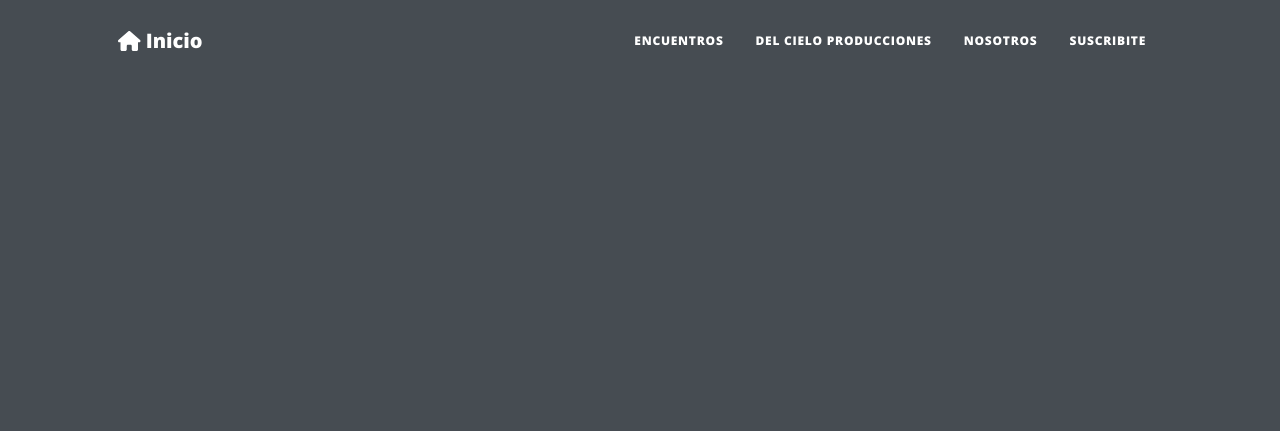
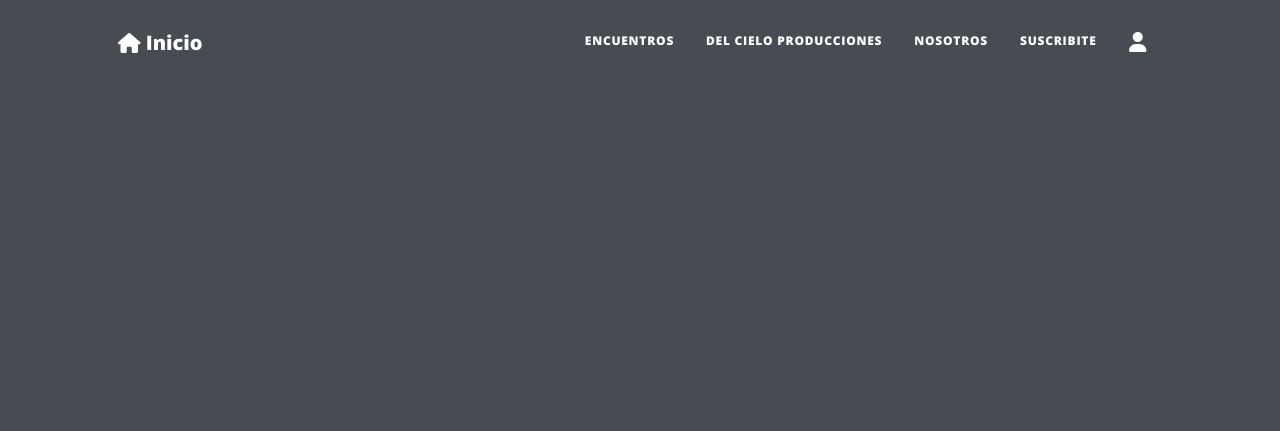
Before and after one commit to pyvan23/blog_drone, a Django app: template templates/post.html in a window 1280 px wide. Shown: the top 431 px of the page. Run offline with Django 4.2, Linux system fonts and the light colour scheme; the template is opened without the code that fills it, so the values that code supplies are empty; some libraries are stand-ins or nearby versions.

Commit message:
Added admin login at index

```diff
--- a/blog_drone/urls.py
+++ b/blog_drone/urls.py
@@ -2,6 +2,6 @@ from django.contrib import admin
 from django.urls import path, include
 
 urlpatterns = [
-    path('admin/', admin.site.urls),
+    path('admin/', admin.site.urls, name='admin'),
     path('', include('blog.urls')),
 ]
--- a/templates/index.html
+++ b/templates/index.html
@@ -42,6 +42,9 @@
                         href="#">Nosotros</a></li>
                     <li class="nav-item"><a class="nav-link px-lg-3 py-3 py-lg-4"
                         href="#">Suscribite</a></li>
+                    <li class="nav-item"><a class="nav-link px-lg-3 py-3 py-lg-4"
+                        href="/admin"><i style="font-size: 20px;" class="fa-solid fa-user"></i></a></li>
+
                     <!-- Fin Categorías-->
                 </ul>
             </div>
```
